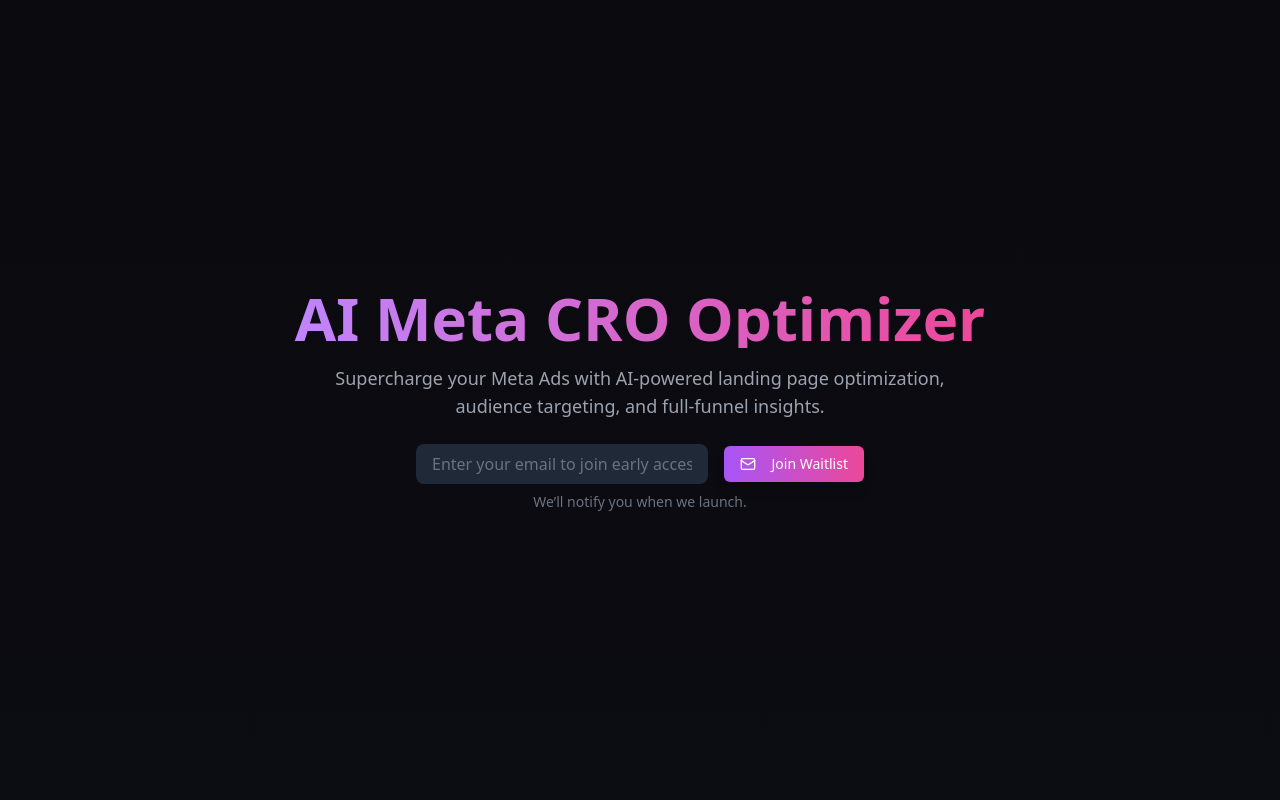
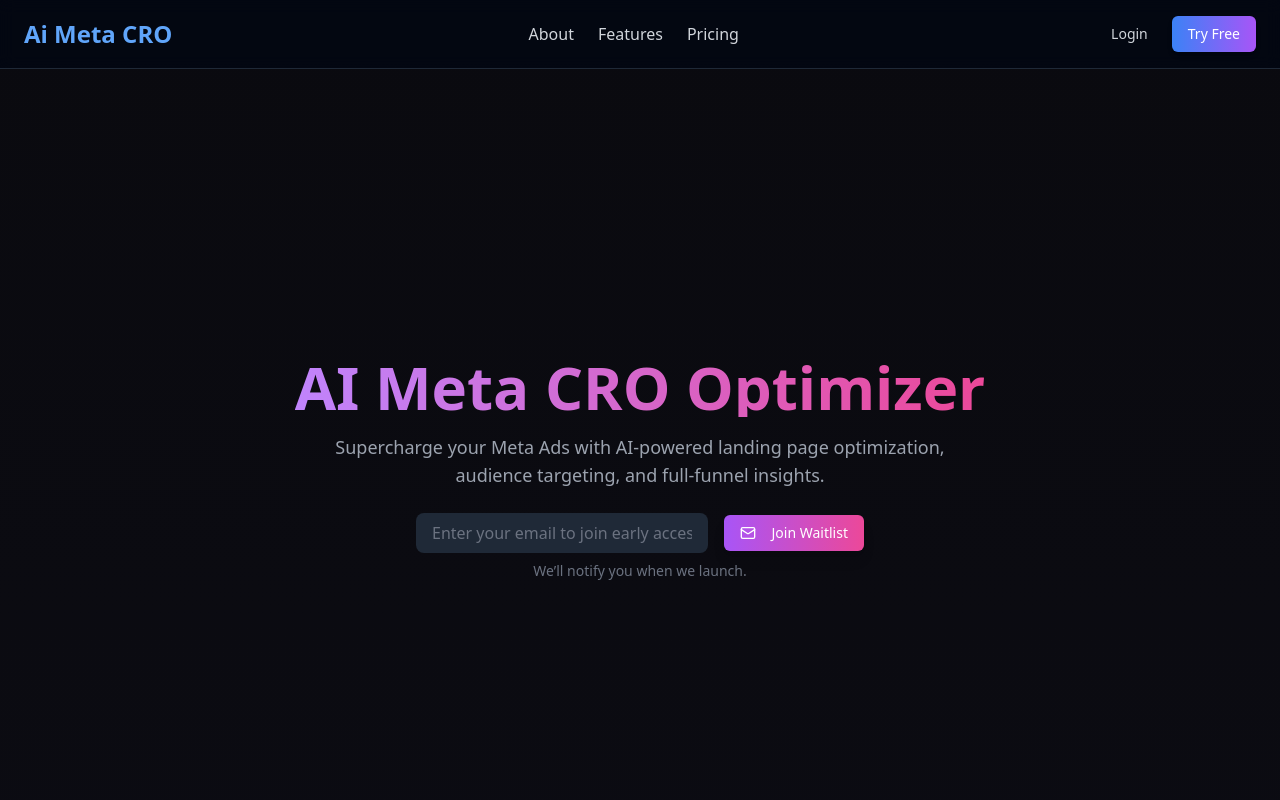
Before and after one commit to Sanju-willis/ai-meta-cro-frontend, a Next.js app: page / in a window 1280 px wide. Shown: the top 800 px of the page. Built offline with nearby package versions, Linux system fonts and the light colour scheme.

Commit message:
feat: add Header component to LandingPage for improved layout

```diff
--- a/src/app/page.tsx
+++ b/src/app/page.tsx
@@ -3,6 +3,7 @@
 'use client';
 
 import { useState } from 'react';
+import Header from '@/components/landing/Header';
 import { Button } from '@/components/ui/button';
 import {
   Mail,
@@ -43,6 +44,7 @@ export default function LandingPage() {
 
   return (
     <div className="min-h-screen bg-gradient-to-b from-[#0a0a0f] to-[#0f0f1a] text-gray-300 font-sans">
+      <Header />
 
       {/* HERO */}
       <section className="min-h-screen flex flex-col justify-center items-center px-4 text-center animate-fade-up">
```
